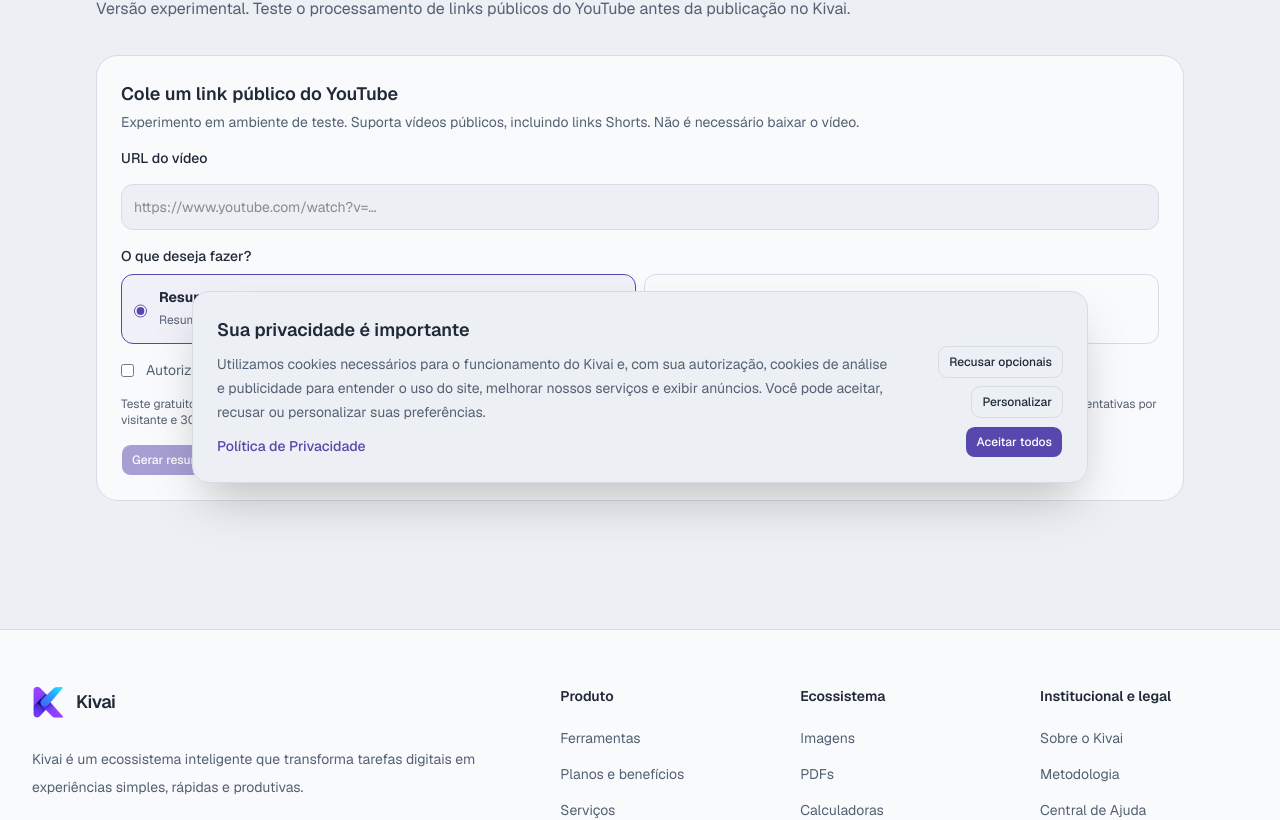
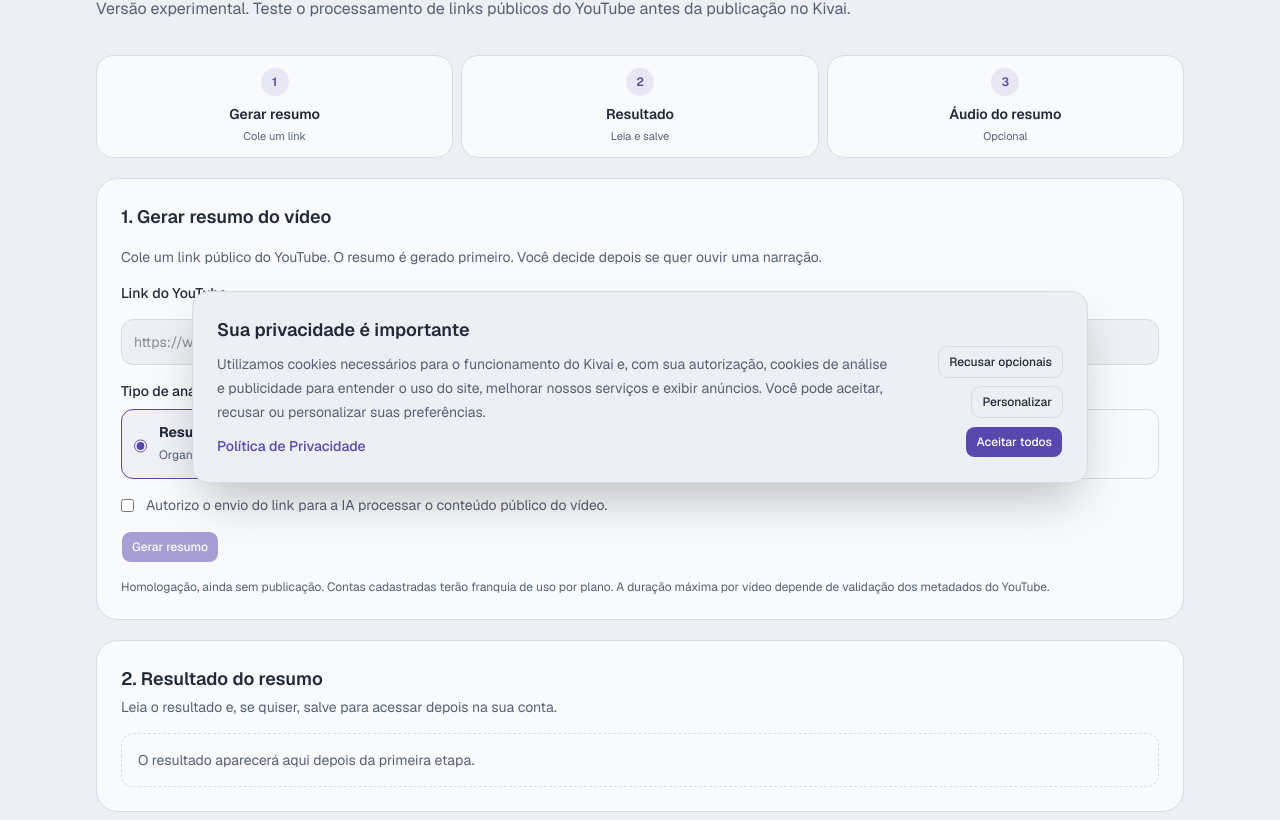
Before and after one commit to vissali-ai/kivai, a Next.js app: page /ferramentas/transcrever-resumir-video in a window 1280 px wide. Shown: the part 293-1113 px from the top of the page. Built offline with nearby package versions, Linux system fonts and the light colour scheme; no server answers.

Commit message:
feat(video): show three explicit summary/result/audio steps with optional saved narration

```diff
--- a/app/ferramentas/transcrever-resumir-video/preview-client.tsx
+++ b/app/ferramentas/transcrever-resumir-video/preview-client.tsx
@@ -1,127 +1,185 @@
 "use client";
 
-import { useRef, useState } from "react";
+import { useEffect, useRef, useState } from "react";
+import Link from "next/link";
 import { Button } from "@/components/ui/button";
+import { getStoredSession } from "@/lib/user-auth";
 
 type Mode = "summary" | "transcript";
 type Result = { text: string; mode: Mode; partial: boolean; source: string; model: string };
+type Saved = { id: string; revision: number; title: string };
+type SavedRecord = { id:string; title:string; revision:number; payload: {source?:string;text?:string;mode?:Mode;partial?:boolean} };
+function token() { return getStoredSession()?.access_token ?? ""; }
+async function accountRequest(path:string, method="GET", body?:unknown) {
+ const bearer=token();
+ if(!bearer)throw new Error("Entre na sua conta Kivai para salvar seu resumo e gerar áudio.");
+ const res=await fetch(path,{
+  method,headers:{"Authorization":`Bearer ${bearer}`,"Content-Type":"application/json"},
+  ...(body!==undefined?{body:JSON.stringify(body)}:{}),cache:"no-store"
+ });
+ const data=await res.json();
+ if(!res.ok)throw new Error(data.error||"Não foi possível concluir a operação.");
+ return data;
+}
+function titleOf(result:Result) {
+ const firstLine=result.text.split("\n").map(line=>line.replace(/^#+\s*/,"").trim()).find(Boolean)||"Resumo de vídeo";
+ return firstLine.slice(0,120);
+}
+export default function YoutubeVideoPreviewClient() {
+ const [url,setUrl]=useState("");
+ const [mode,setMode]=useState<Mode>("summary");
+ const [consent,setConsent]=useState(false);
+ const [busy,setBusy]=useState(false);
+ const [saving,setSaving]=useState(false);
+ const [audioBusy,setAudioBusy]=useState(false);
+ const [error,setError]=useState("");
+ const [notice,setNotice]=useState("");
+ const [result,setResult]=useState<Result|null>(null);
+ const [saved,setSaved]=useState<Saved|null>(null);
+ const [audioUrl,setAudioUrl]=useState("");
+ const [audioExpiry,setAudioExpiry]=useState("");
+ const [loggedIn,setLoggedIn]=useState(false);
+ const lock=useRef(false);
+ useEffect(()=>{
+  setLoggedIn(Boolean(token()));
+  const query=new URLSearchParams(window.location.search).get("project");
+  if(!query||!/^[a-f\d-]{36}$/i.test(query)||!token())return;
+  let active=true;
+  void accountRequest("/api/account/video-studies").then(data=>{
+   const project=(data.projects as SavedRecord[]).find(item=>item.id===query);
+   if(!project||!active)return;
+   if(typeof project.payload.text!=="string"||typeof project.payload.source!=="string")return;
+   setSaved({id:project.id,revision:project.revision,title:project.title});
+   setUrl(project.payload.source);
+   setMode(project.payload.mode==="transcript"?"transcript":"summary");
+   setConsent(true);
+   setResult({text:project.payload.text,source:project.payload.source,mode:project.payload.mode==="transcript"?"transcript":"summary",partial:project.payload.partial===true,model:"gemini-3.5-flash-lite"});
+   if((data.audios as {project_id:string;expires_at:string}[]).some(x=>x.project_id===project.id&&Date.parse(x.expires_at)>Date.now())) {
+    void accountRequest(`/api/account/video-studies/audio?id=${project.id}`).then(output=>{
+     if(active){setAudioUrl(output.url);setAudioExpiry(output.expiresAt);}
+    }).catch(()=>{});
+   }
+  }).catch(cause=>{if(active)setError(cause instanceof Error?cause.message:"Não foi possível abrir o resumo salvo.");});
+  return()=>{active=false;};
+ },[]);
 
-export default function YoutubeVideoPreviewClient() {
-  const [url, setUrl] = useState("");
-  const [mode, setMode] = useState<Mode>("summary");
-  const [consent, setConsent] = useState(false);
-  const [busy, setBusy] = useState(false);
-  const [error, setError] = useState("");
-  const [result, setResult] = useState<Result | null>(null);
-  const [notice, setNotice] = useState("");
-  const lock = useRef(false);
+ async function run(){
+  if(lock.current)return;
+  if(!consent){setError("Autorize o envio do link para o Gemini.");return;}
+  lock.current=true;setBusy(true);setError("");setNotice("");setResult(null);setSaved(null);setAudioUrl("");
+  try{
+   const headers:Record<string,string>={"Content-Type":"application/json"};
+   const bearer=token();if(bearer)headers.Authorization=`Bearer ${bearer}`;
+   const response=await fetch("/api/ai/video-youtube-preview",{
+    method:"POST",headers,body:JSON.stringify({url,mode,consent}),signal:AbortSignal.timeout(210000)
+   });
+   const json=await response.json();
+   if(!response.ok)throw new Error(json.error||"Falha ao analisar o vídeo.");
+   setResult(json as Result);
+   setNotice("Texto pronto. Você pode parar aqui, salvar na conta ou gerar uma narração.");
+  }catch(cause){setError(cause instanceof Error&&cause.name!=="TimeoutError"?cause.message:"O processamento excedeu o tempo de teste.");}
+  finally{lock.current=false;setBusy(false);}
+ }
+ async function save(){
+  if(!result||saving)return;
+  setSaving(true);setError("");
+  try{
+   const json=await accountRequest("/api/account/video-studies","POST",{
+    id:saved?.id,title:saved?.title??titleOf(result),revision:saved?.revision??0,
+    text:result.text,source:result.source,mode:result.mode,partial:result.partial
+   });
+   const p=json.project as Saved;
+   setSaved({id:p.id,revision:p.revision,title:p.title});
+   setNotice("Resumo salvo na sua Biblioteca de Projetos.");
+  }catch(cause){setError(cause instanceof Error?cause.message:"Não foi possível salvar.");}
+  finally{setSaving(false);}
+ }
+ async function generateAudio(){
+  if(!saved||!result||result.mode!=="summary"||audioBusy)return;
+  setAudioBusy(true);setError("");setNotice("");
+  try{
+   const json=await accountRequest("/api/account/video-studies/audio","POST",{id:saved.id});
+   setAudioUrl(json.url);setAudioExpiry(json.expiresAt);
+   setNotice(json.reused?"Áudio salvo recuperado.":"Áudio narrado gerado e salvo na biblioteca.");
+  }catch(cause){setError(cause instanceof Error?cause.message:"Falha ao gerar áudio.");}
+  finally{setAudioBusy(false);}
+ }
+ async function copy(){
+  if(!result)return;
+  try{await navigator.clipboard.writeText(result.text);setNotice("Texto copiado.");}
+  catch{setError("Não foi possível copiar o texto.");}
+ }
+ return <div className="space-y-5">
+  <nav aria-label="Etapas de resumo e áudio" className="grid grid-cols-3 gap-2">
+   {[
+    ["1","Gerar resumo","Cole um link"],
+    ["2","Resultado","Leia e salve"],
+    ["3","Áudio do resumo","Opcional"]
+   ].map(([n,label,sub],index)=><div key={n} className="rounded-xl border border-border bg-card p-3 text-center">
+    <span className="mx-auto flex size-7 items-center justify-center rounded-full bg-primary/10 text-xs font-semibold text-primary">{n}</span>
+    <p className="mt-2 text-xs font-semibold sm:text-sm">{label}</p>
+    <p className="mt-1 text-[11px] text-muted-foreground">{sub}</p>
+   </div>)}
+  </nav>
 
-  async function run() {
-    if (lock.current) return;
-    if (!consent) { setError("Autorize o envio do link para o Gemini."); return; }
-    lock.current = true;
-    setBusy(true);
-    setError("");
-    setNotice("");
-    setResult(null);
-    try {
-      const response = await fetch("/api/ai/video-youtube-preview", {
-        method: "POST",
-        headers: { "Content-Type": "application/json" },
-        body: JSON.stringify({ url, mode, consent }),
-        signal: AbortSignal.timeout(58_000),
-      });
-      const json = await response.json();
-      if (!response.ok) throw new Error(json.error || "Falha ao analisar o vídeo.");
-      setResult(json as Result);
-    } catch (cause) {
-      setError(cause instanceof Error && cause.name !== "TimeoutError" ? cause.message : "O processamento demorou demais. Consulte o saldo antes de repetir.");
-    } finally {
-      lock.current = false;
-      setBusy(false);
-    }
-  }
-
-  async function copy() {
-    if (!result) return;
-    try { await navigator.clipboard.writeText(result.text); setNotice("Texto copiado."); }
-    catch { setError("Não foi possível copiar. Selecione o texto manualmente."); }
-  }
-
-  function download() {
-    if (!result) return;
-    const blob = new Blob([result.text], { type: "text/plain;charset=utf-8" });
-    const href = URL.createObjectURL(blob);
-    const a = document.createElement("a");
-    a.href = href;
-    a.download = result.mode === "summary" ? "resumo-video-kivai.txt" : "transcricao-video-kivai.txt";
-    a.click();
-    URL.revokeObjectURL(href);
-  }
-
-  return (
-    <div className="space-y-5">
-
-      <section className="space-y-4 rounded-2xl border border-border bg-card p-4 sm:p-6">
-        <div className="space-y-1">
-          <h2 className="text-lg font-semibold">Cole um link público do YouTube</h2>
-          <p className="text-sm text-muted-foreground">Experimento em ambiente de teste. Suporta vídeos públicos, incluindo links Shorts. Não é necessário baixar o vídeo.</p>
-        </div>
-        <label htmlFor="youtube-link" className="block text-sm font-medium">URL do vídeo</label>
-        <input
-          id="youtube-link"
-          type="url"
-          value={url}
-          onChange={e => setUrl(e.target.value)}
-          disabled={busy}
-          autoComplete="url"
-          placeholder="https://www.youtube.com/watch?v=..."
-          className="w-full min-w-0 rounded-lg border border-border bg-background px-3 py-3 text-sm"
-          maxLength={300}
-        />
+  <section className="space-y-4 rounded-2xl border border-border bg-card p-4 sm:p-6" aria-labelledby="video-step-one">
+   <h2 id="video-step-one" className="text-lg font-semibold">1. Gerar resumo do vídeo</h2>
+   <p className="text-sm text-muted-foreground">Cole um link público do YouTube. O resumo é gerado primeiro. Você decide depois se quer ouvir uma narração.</p>
+   <label htmlFor="youtube-link" className="block text-sm font-medium">Link do YouTube</label>
+   <input id="youtube-link" type="url" value={url} onChange={e=>setUrl(e.target.value)} disabled={busy} autoComplete="url" placeholder="https://www.youtube.com/watch?v=..." className="w-full min-w-0 rounded-lg border border-border bg-background px-3 py-3 text-sm" maxLength={300}/>
    <fieldset className="space-y-2" disabled={busy}>
-          <legend className="text-sm font-medium">O que deseja fazer?</legend>
+    <legend className="text-sm font-medium">Tipo de análise</legend>
     <div className="grid gap-2 sm:grid-cols-2">
-            {([
-              ["summary", "Resumo inteligente", "Resumo, assuntos principais e tempos relevantes"],
-              ["transcript", "Transcrição", "Texto das falas, quando disponível no vídeo"],
-            ] as const).map(([value, title, description]) => (
-              <label key={value} className={`flex cursor-pointer gap-3 rounded-lg border p-3 ${mode === value ? "border-primary bg-primary/5" : "border-border"}`}>
-                <input type="radio" name="video-mode" value={value} checked={mode === value} onChange={() => setMode(value)} className="mt-1 accent-primary" />
-                <span><strong className="block text-sm">{title}</strong><span className="text-xs text-muted-foreground">{description}</span></span>
-              </label>
-            ))}
+     {([["summary","Resumo inteligente","Organiza os principais conceitos"],["transcript","Transcrição","Texto das falas do vídeo"]] as const).map(([value,label,description])=>
+      <label key={value} className={`flex cursor-pointer gap-3 rounded-lg border p-3 ${mode===value?"border-primary bg-primary/5":"border-border"}`}>
+       <input type="radio" name="video-mode" checked={mode===value} onChange={()=>setMode(value)} className="mt-1 accent-primary"/>
+       <span><strong className="block text-sm">{label}</strong><span className="text-xs text-muted-foreground">{description}</span></span>
+      </label>)}
     </div>
    </fieldset>
    <label className="flex items-start gap-3 text-sm text-muted-foreground">
-          <input type="checkbox" checked={consent} onChange={e => setConsent(e.target.checked)} disabled={busy} className="mt-1 accent-primary" />
-          Autorizo o envio do link para o Google Gemini processar o vídeo.
+    <input type="checkbox" checked={consent} onChange={e=>setConsent(e.target.checked)} disabled={busy} className="mt-1 accent-primary"/>
+    Autorizo o envio do link para a IA processar o conteúdo público do vídeo.
    </label>
-        <p className="text-xs text-muted-foreground">Teste gratuito sem login e sem consumo de créditos. Até 3 análises concluídas por visitante ao dia. Falhas não contam como resultado concluído; por segurança, há limite de 12 tentativas por visitante e 30 tentativas globais ao dia. Não há garantia de transcrição literal ou completa em vídeos longos.</p>
-        <div className="flex flex-wrap items-center gap-3">
-          <Button disabled={busy || !url.trim() || !consent} onClick={() => void run()}>
-            {busy ? "Analisando vídeo..." : mode === "summary" ? "Gerar resumo gratuito" : "Transcrever gratuitamente"}
-          </Button>
-        </div>
-        {busy && <p role="status" className="text-sm text-muted-foreground">A IA está processando o conteúdo. Vídeos longos podem ultrapassar o limite desta versão de teste.</p>}
+   <Button disabled={busy||!url.trim()||!consent} onClick={()=>void run()}>{busy?"Analisando vídeo...":mode==="summary"?"Gerar resumo":"Gerar transcrição"}</Button>
+   {busy&&<p role="status" className="text-sm text-muted-foreground">O vídeo está sendo analisado. Mantenha esta aba aberta durante o processamento, que pode durar alguns minutos.</p>}
+   <p className="text-xs text-muted-foreground">Homologação, ainda sem publicação. Contas cadastradas terão franquia de uso por plano. A duração máxima por vídeo depende de validação dos metadados do YouTube.</p>
   </section>
-      {error && <p role="alert" className="rounded-xl border border-destructive/40 bg-card p-4 text-sm">{error}</p>}
-      {notice && <p role="status" className="rounded-xl border border-border bg-card p-4 text-sm">{notice}</p>}
-      {result && (
-        <section aria-live="polite" className="space-y-4 rounded-2xl border border-border bg-card p-4 sm:p-6">
-          <div>
-            <h2 className="text-lg font-semibold">{result.mode === "summary" ? "Resumo do vídeo" : "Transcrição do vídeo"}</h2>
-            <p className="mt-1 break-all text-xs text-muted-foreground">Fonte: {result.source}</p>
-            {result.partial && <p role="status" className="mt-2 text-sm font-medium text-amber-700">A saída atingiu o limite de texto e pode estar incompleta.</p>}
-          </div>
+
+  {error&&<p role="alert" className="rounded-xl border border-destructive/40 bg-card p-4 text-sm">{error}</p>}
+  {notice&&<p role="status" className="rounded-xl border border-border bg-card p-4 text-sm">{notice}</p>}
+
+  <section className="space-y-4 rounded-2xl border border-border bg-card p-4 sm:p-6" aria-labelledby="video-step-two">
+   <div><h2 id="video-step-two" className="text-lg font-semibold">2. Resultado do resumo</h2>
+    <p className="mt-1 text-sm text-muted-foreground">Leia o resultado e, se quiser, salve para acessar depois na sua conta.</p></div>
+   {!result?<p className="rounded-lg border border-dashed border-border p-4 text-sm text-muted-foreground">O resultado aparecerá aqui depois da primeira etapa.</p>:
+   <>
+    <p className="break-all text-xs text-muted-foreground">Vídeo original: <a className="underline" href={result.source} target="_blank" rel="noopener noreferrer">{result.source}</a></p>
+    {result.partial&&<p role="status" className="text-sm text-amber-700">O resultado pode estar incompleto. Não considere uma transcrição integral sem conferir.</p>}
     <div className="flex flex-wrap gap-2">
-            <Button variant="outline" onClick={() => void copy()}>Copiar texto</Button>
-            <Button variant="outline" onClick={download}>Baixar TXT</Button>
+     <Button variant="outline" onClick={()=>void copy()}>Copiar texto</Button>
+     {loggedIn?<Button disabled={saving} onClick={()=>void save()}>{saving?"Salvando...":saved?"Atualizar resumo salvo":"Salvar na biblioteca"}</Button>:
+      <Button asChild variant="outline"><Link href="/conta/login?next=%2Fferramentas%2Ftranscrever-resumir-video">Entrar para salvar</Link></Button>}
+     {saved&&<Button asChild variant="outline"><Link href="/conta/projetos">Minha Biblioteca</Link></Button>}
     </div>
     <div className="whitespace-pre-wrap break-words rounded-lg border border-border bg-background p-4 text-sm leading-7">{result.text}</div>
-          <p className="text-xs text-muted-foreground">Texto gerado automaticamente pelo Gemini. Revise nomes, datas, falas e informações antes de utilizar ou publicar.</p>
+    <p className="text-xs text-muted-foreground">Conteúdo elaborado por IA. Confira fatos e citações importantes com o vídeo original.</p>
+   </>}
   </section>
-      )}
-    </div>
-  );
+
+  <section className="space-y-4 rounded-2xl border border-border bg-card p-4 sm:p-6" aria-labelledby="video-step-three">
+   <div><h2 id="video-step-three" className="text-lg font-semibold">3. Áudio do resumo</h2>
+    <p className="mt-1 text-sm text-muted-foreground">Opcional. Salve o resumo na conta e escolha gerar a narração. Se preferir só ler, não precisa gerar áudio.</p></div>
+   {result?.mode==="transcript"?<p className="text-sm text-muted-foreground">A narração está disponível para o modo Resumo inteligente. A transcrição pode ser lida e salva normalmente.</p>:
+    !result?<p className="rounded-lg border border-dashed border-border p-4 text-sm text-muted-foreground">O botão de áudio aparece após a geração do resumo.</p>:
+    <>
+     <Button disabled={!saved||audioBusy||result.text.length>8000} onClick={()=>void generateAudio()}>{audioBusy?"Gerando narração...":audioUrl?"Ouvir narração existente":"Gerar áudio do resumo"}</Button>
+     {!saved&&<p className="text-xs text-muted-foreground">Salve o resumo na sua conta para liberar o áudio.</p>}
+     {result.text.length>8000&&<p className="text-xs text-amber-700">Esta narração excede 8.000 caracteres. Será necessário dividir o texto em blocos em uma atualização futura.</p>}
+     {audioBusy&&<p role="status" className="text-sm text-muted-foreground">A narração está sendo preparada pelo Gemini. Aguarde com esta aba aberta.</p>}
+     {audioUrl&&<div className="space-y-2"><audio key={audioUrl} controls preload="metadata" src={audioUrl} className="w-full" controlsList="nodownload"/><p className="text-xs text-muted-foreground">Áudio salvo na conta até {new Date(audioExpiry).toLocaleDateString("pt-BR")}. Sem opção de download na ferramenta.</p></div>}
+     <p className="text-xs text-muted-foreground">Ouça também seus áudios em sequência na Biblioteca de Projetos.</p>
+    </>}
+  </section>
+ </div>;
 }
```
Lines whose indentation alone changed are shown as unchanged.
